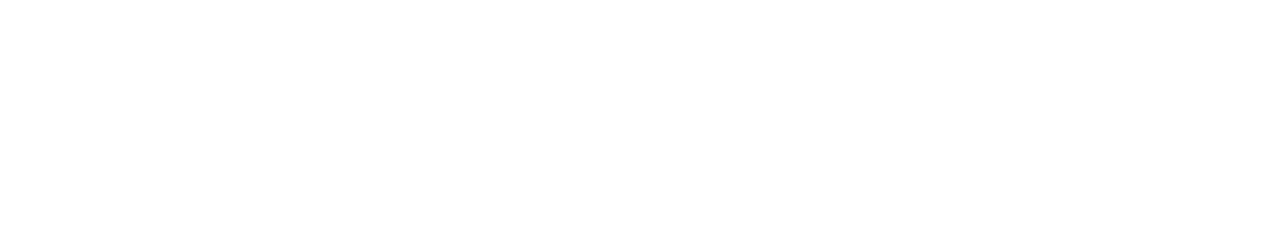
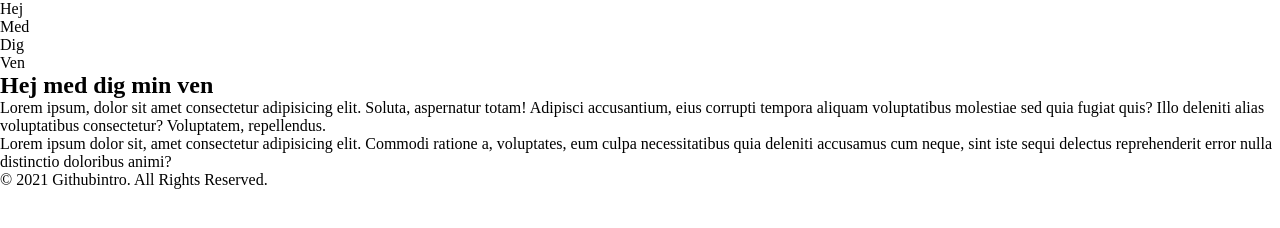
Before and after one commit to mohammadyousaf0/Githubintro, a plain HTML site: page index.html in a window 1280 px wide. Drawn offline with Linux system fonts and the light colour scheme.

Commit message:
Add assignment githubintro

```diff
--- a/index.html
+++ b/index.html
@@ -5,8 +5,32 @@
     <meta name="viewport" content="width=device-width, initial-scale=1.0">
     <meta http-equiv="X-UA-Compatible" content="ie=edge">
     <title>Opgave</title>
+    <link rel="stylesheet" href="style.css">
 </head>
 <body>
+    <header>
+        <nav>
+            <ul>
+                <li>Hej</li>
+                <li>Med</li>
+                <li>Dig</li>
+                <li>Ven</li>
+            </ul>
+        </nav>
+    </header>
+
+    <main>
+        <section>
+            <h1>Hej med dig min ven</h1>
+
+            <p>Lorem ipsum, dolor sit amet consectetur adipisicing elit. Soluta, aspernatur totam! Adipisci accusantium, eius corrupti tempora aliquam voluptatibus molestiae sed quia fugiat quis? Illo deleniti alias voluptatibus consectetur? Voluptatem, repellendus.</p>
+            <p>Lorem ipsum dolor sit, amet consectetur adipisicing elit. Commodi ratione a, voluptates, eum culpa necessitatibus quia deleniti accusamus cum neque, sint iste sequi delectus reprehenderit error nulla distinctio doloribus animi?</p>
+        </section>
+    </main>
+
+    <footer>
+        <p>© 2021 Githubintro. All Rights Reserved.</p>
+    </footer>
 
 </body>
 </html>
--- a/style.css
+++ b/style.css
@@ -1,4 +1,5 @@
-html, body {
+* {
     margin: 0;
     padding: 0;
+    box-sizing: border-box;
 }
```
